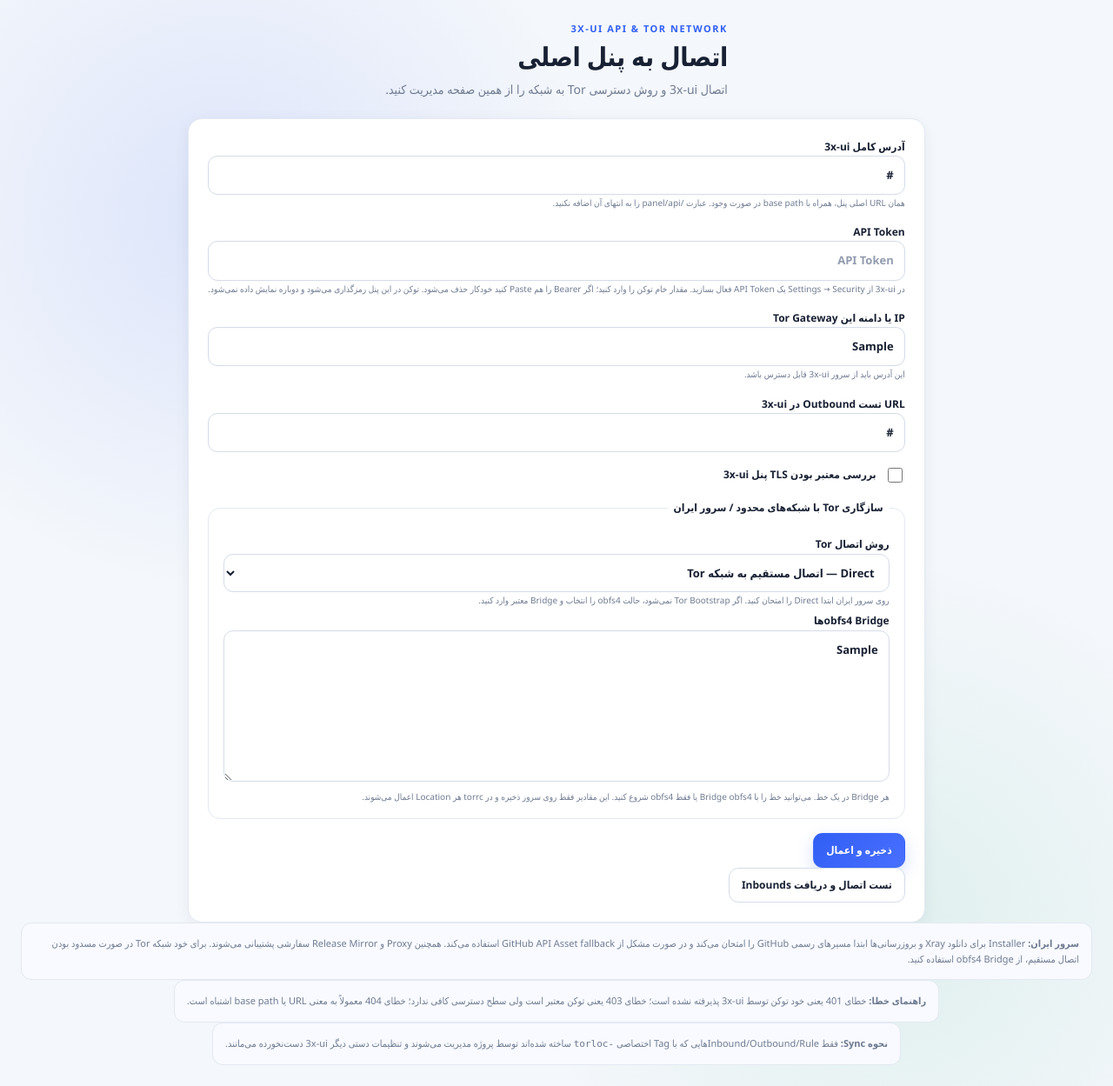
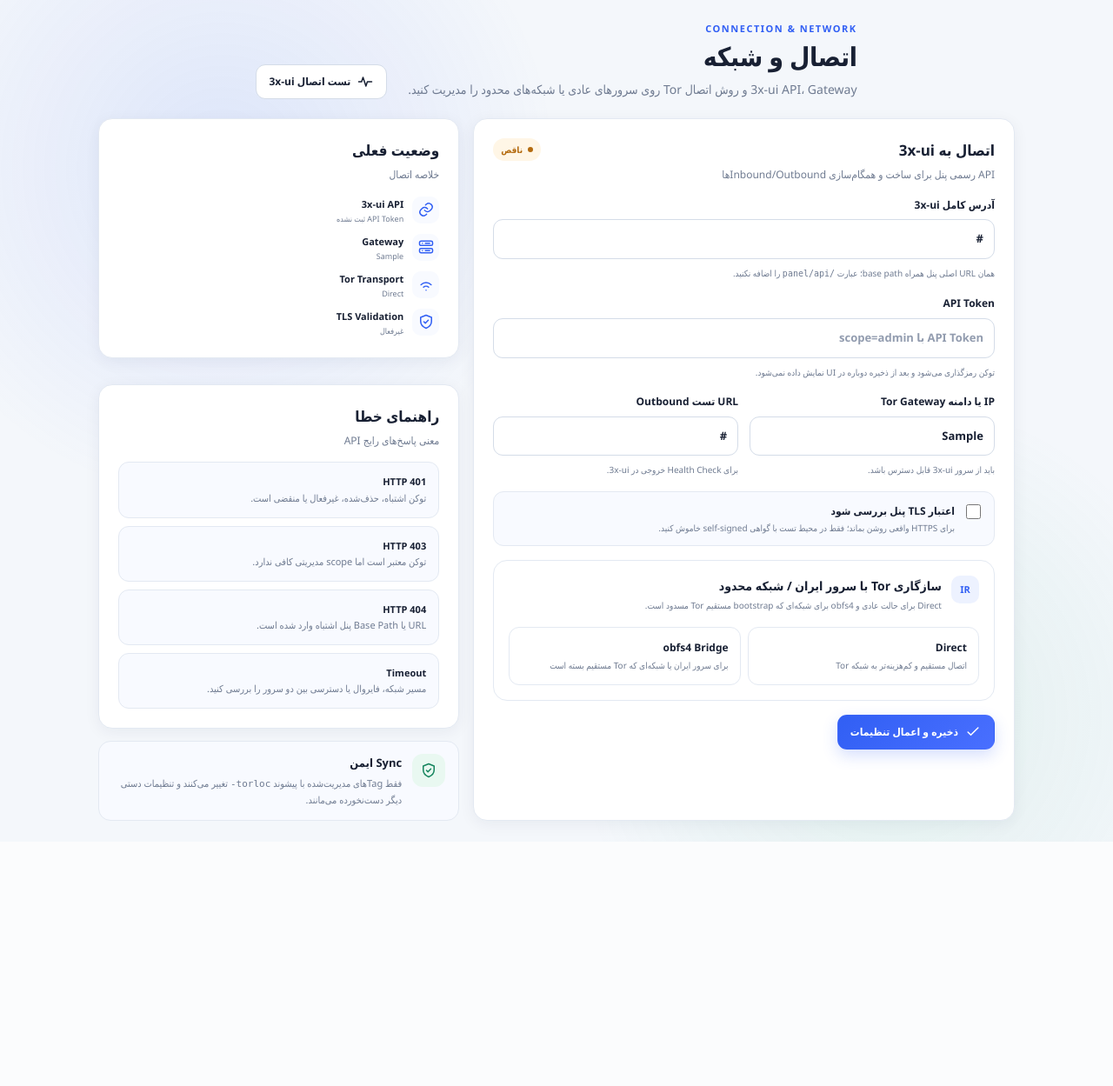
Before and after one commit to hazhanhasani/tor, a Flask app: template torpanel/templates/settings.html in a window 1280 px wide. Shown: the whole page at 87% size. After the commit the page ends 968 px from the top, so only its background shows below. Run offline with Flask 3, Linux system fonts and the light colour scheme; the template is opened without the code that fills it: most values are stand-ins (such as "Sample title", 1, 10 or a date in 2020); parts of the project's set-up code (start-up, migrations or seed data) failed here and were passed over.

Commit message:
Redesign 3x-ui and restricted-network settings

```diff
--- a/torpanel/templates/settings.html
+++ b/torpanel/templates/settings.html
@@ -1,36 +1,63 @@
 {% extends "base.html" %}
+{% from 'components/icons.html' import icon %}
 {% block title %}اتصال و شبکه | Tor Location Manager{% endblock %}
 {% block content %}
-<section class="page-head"><div><div class="eyebrow">3X-UI API & TOR NETWORK</div><h1>اتصال به پنل اصلی</h1><p class="muted">اتصال 3x-ui و روش دسترسی Tor به شبکه را از همین صفحه مدیریت کنید.</p></div></section>
-<section class="panel">
-  <form method="post" class="stack">
-    <input type="hidden" name="_csrf" value="{{ csrf_token() }}">
-    <label>آدرس کامل 3x-ui<input name="xui_base_url" value="{{ xui_base_url }}" placeholder="https://panel.example.com:2053/basepath" required><small>همان URL اصلی پنل، همراه با base path در صورت وجود. عبارت /panel/api را به انتهای آن اضافه نکنید.</small></label>
-    <label>API Token<input name="xui_api_token" type="password" placeholder="{{ 'ذخیره شده — برای تغییر مقدار جدید وارد کنید' if has_token else 'API Token' }}"><small>در 3x-ui از Settings → Security یک API Token فعال بسازید. مقدار خام توکن را وارد کنید؛ اگر Bearer را هم Paste کنید خودکار حذف می‌شود. توکن در این پنل رمزگذاری می‌شود و دوباره نمایش داده نمی‌شود.</small></label>
-    <label>IP یا دامنه این Tor Gateway<input name="gateway_host" value="{{ gateway_host }}" placeholder="tor1.example.com یا 203.0.113.10" required><small>این آدرس باید از سرور 3x-ui قابل دسترس باشد.</small></label>
-    <label>URL تست Outbound در 3x-ui<input name="xui_outbound_test_url" value="{{ xui_outbound_test_url }}"></label>
-    <label class="check"><input type="checkbox" name="xui_verify_tls" {% if xui_verify_tls %}checked{% endif %}> بررسی معتبر بودن TLS پنل 3x-ui</label>
+<section class="page-head">
+  <div><div class="eyebrow">CONNECTION & NETWORK</div><h1>اتصال و شبکه</h1><p>3x-ui API، Gateway و روش اتصال Tor روی سرورهای عادی یا شبکه‌های محدود را مدیریت کنید.</p></div>
+  <form method="post" action="{{ url_for('settings_test') }}"><input type="hidden" name="_csrf" value="{{ csrf_token() }}"><button class="button" type="submit">{{ icon('pulse') }} تست اتصال 3x-ui</button></form>
+</section>
 
-    <fieldset>
-      <legend>سازگاری Tor با شبکه‌های محدود / سرور ایران</legend>
-      <label>روش اتصال Tor
-        <select name="tor_transport_mode">
-          <option value="direct" {% if tor_transport_mode == 'direct' %}selected{% endif %}>Direct — اتصال مستقیم به شبکه Tor</option>
-          <option value="obfs4" {% if tor_transport_mode == 'obfs4' %}selected{% endif %}>obfs4 Bridge — مناسب شبکه‌هایی که Tor مستقیم مسدود است</option>
-        </select>
-        <small>روی سرور ایران ابتدا Direct را امتحان کنید. اگر Tor Bootstrap نمی‌شود، حالت obfs4 را انتخاب و Bridge معتبر وارد کنید.</small>
-      </label>
-      <label>obfs4 Bridgeها
-        <textarea name="tor_bridge_lines" rows="7" placeholder="obfs4 IP:PORT FINGERPRINT cert=... iat-mode=0">{{ tor_bridge_lines }}</textarea>
-        <small>هر Bridge در یک خط. می‌توانید خط را با Bridge obfs4 یا فقط obfs4 شروع کنید. این مقادیر فقط روی سرور ذخیره و در torrc هر Location اعمال می‌شوند.</small>
-      </label>
-    </fieldset>
+<div class="connection-grid">
+  <section class="panel">
+    <div class="section-title"><div><h2>اتصال به 3x-ui</h2><p>API رسمی پنل برای ساخت و همگام‌سازی Inbound/Outboundها</p></div><span class="status {{ 'ok' if has_token and xui_base_url else 'warn' }}">{{ 'پیکربندی شده' if has_token and xui_base_url else 'ناقص' }}</span></div>
+    <form method="post" class="stack">
+      <input type="hidden" name="_csrf" value="{{ csrf_token() }}">
+      <label class="field"><span>آدرس کامل 3x-ui</span><input name="xui_base_url" value="{{ xui_base_url }}" placeholder="https://panel.example.com:2053/basepath" required><small>همان URL اصلی پنل همراه base path؛ عبارت <code>/panel/api</code> را اضافه نکنید.</small></label>
+      <label class="field"><span>API Token</span><input name="xui_api_token" type="password" autocomplete="new-password" placeholder="{{ 'توکن ذخیره شده — برای تغییر مقدار جدید وارد کنید' if has_token else 'API Token با scope=admin' }}"><small>توکن رمزگذاری می‌شود و بعد از ذخیره دوباره در UI نمایش داده نمی‌شود.</small></label>
+      <div class="two">
+        <label class="field"><span>IP یا دامنه Tor Gateway</span><input name="gateway_host" value="{{ gateway_host }}" placeholder="tor1.example.com یا 203.0.113.10" required><small>باید از سرور 3x-ui قابل دسترس باشد.</small></label>
+        <label class="field"><span>URL تست Outbound</span><input name="xui_outbound_test_url" value="{{ xui_outbound_test_url }}" placeholder="https://www.google.com/generate_204"><small>برای Health Check خروجی در 3x-ui.</small></label>
+      </div>
+      <label class="check check-card"><input type="checkbox" name="xui_verify_tls" {% if xui_verify_tls %}checked{% endif %}><span><b>اعتبار TLS پنل بررسی شود</b><small>برای HTTPS واقعی روشن بماند؛ فقط در محیط تست با گواهی self-signed خاموش کنید.</small></span></label>
 
-    <div class="actions"><button class="button primary" type="submit">ذخیره و اعمال</button></div>
-  </form>
-  <form method="post" action="{{ url_for('settings_test') }}" class="test-form"><input type="hidden" name="_csrf" value="{{ csrf_token() }}"><button class="button" type="submit">تست اتصال و دریافت Inbounds</button></form>
-</section>
-<section class="note"><strong>سرور ایران:</strong> Installer برای دانلود Xray و بروزرسانی‌ها ابتدا مسیرهای رسمی GitHub را امتحان می‌کند و در صورت مشکل از GitHub API Asset fallback استفاده می‌کند. همچنین Proxy و Release Mirror سفارشی پشتیبانی می‌شوند. برای خود شبکه Tor در صورت مسدود بودن اتصال مستقیم، از obfs4 Bridge استفاده کنید.</section>
-<section class="note"><strong>راهنمای خطا:</strong> خطای 401 یعنی خود توکن توسط 3x-ui پذیرفته نشده است؛ خطای 403 یعنی توکن معتبر است ولی سطح دسترسی کافی ندارد؛ خطای 404 معمولاً به معنی URL یا base path اشتباه است.</section>
-<section class="note"><strong>نحوه Sync:</strong> فقط Inbound/Outbound/Ruleهایی که با Tag اختصاصی <code>torloc-</code> ساخته شده‌اند توسط پروژه مدیریت می‌شوند و تنظیمات دستی دیگر 3x-ui دست‌نخورده می‌مانند.</section>
+      <div class="form-section" style="padding:17px">
+        <div class="form-section-title"><span class="form-section-number">IR</span><div><h3>سازگاری Tor با سرور ایران / شبکه محدود</h3><p>Direct برای حالت عادی و obfs4 برای شبکه‌ای که bootstrap مستقیم Tor مسدود است.</p></div></div>
+        <div class="segmented">
+          <div class="segment-option"><input id="transportDirect" type="radio" name="tor_transport_mode" value="direct" {% if tor_transport_mode == 'direct' %}checked{% endif %}><label for="transportDirect">Direct<small>اتصال مستقیم و کم‌هزینه‌تر به شبکه Tor</small></label></div>
+          <div class="segment-option"><input id="transportObfs4" type="radio" name="tor_transport_mode" value="obfs4" {% if tor_transport_mode == 'obfs4' %}checked{% endif %}><label for="transportObfs4">obfs4 Bridge<small>برای سرور ایران یا شبکه‌ای که Tor مستقیم بسته است</small></label></div>
+        </div>
+        <div class="bridge-fields" data-bridge-fields data-hidden="{{ 'false' if tor_transport_mode == 'obfs4' else 'true' }}" style="margin-top:13px">
+          <label class="field"><span>Bridgeهای obfs4</span><textarea name="tor_bridge_lines" rows="7" class="mono" placeholder="obfs4 IP:PORT FINGERPRINT cert=... iat-mode=0">{{ tor_bridge_lines }}</textarea><small>هر Bridge یک خط. تعداد فعلی: {{ bridge_count }}. مقدار <code>Bridge </code> ابتدای خط اختیاری است.</small></label>
+          <div class="callout warning" style="margin-top:10px"><strong>نکته:</strong> فعال‌کردن Bridge بدون Bridge معتبر باعث می‌شود Tor instanceها بالا نیایند. پروژه قبل از اعمال، ساختار خطوط را بررسی می‌کند.</div>
+        </div>
+      </div>
+
+      <div class="actions"><button class="button primary" type="submit">{{ icon('check') }} ذخیره و اعمال تنظیمات</button></div>
+    </form>
+  </section>
+
+  <aside class="side-stack">
+    <section class="panel">
+      <div class="section-title"><div><h2>وضعیت فعلی</h2><p>خلاصه اتصال</p></div></div>
+      <div class="info-list">
+        <div class="info-row"><span class="mini-icon">{{ icon('link') }}</span><div><strong>3x-ui API</strong><small>{{ 'توکن ذخیره شده است' if has_token else 'API Token ثبت نشده' }}</small></div></div>
+        <div class="info-row"><span class="mini-icon">{{ icon('server') }}</span><div><strong>Gateway</strong><small>{{ gateway_host or 'آدرس Gateway مشخص نشده' }}</small></div></div>
+        <div class="info-row"><span class="mini-icon">{{ icon('wifi') }}</span><div><strong>Tor Transport</strong><small>{{ 'obfs4 Bridge · ' ~ bridge_count ~ ' bridge' if tor_transport_mode == 'obfs4' else 'Direct' }}</small></div></div>
+        <div class="info-row"><span class="mini-icon">{{ icon('shield') }}</span><div><strong>TLS Validation</strong><small>{{ 'فعال' if xui_verify_tls else 'غیرفعال' }}</small></div></div>
+      </div>
+    </section>
+
+    <section class="panel">
+      <div class="section-title"><div><h2>راهنمای خطا</h2><p>معنی پاسخ‌های رایج API</p></div></div>
+      <div class="quick-list">
+        <div class="callout"><strong>HTTP 401</strong><br>توکن اشتباه، حذف‌شده، غیرفعال یا منقضی است.</div>
+        <div class="callout"><strong>HTTP 403</strong><br>توکن معتبر است اما scope مدیریتی کافی ندارد.</div>
+        <div class="callout"><strong>HTTP 404</strong><br>URL یا Base Path پنل اشتباه وارد شده است.</div>
+        <div class="callout"><strong>Timeout</strong><br>مسیر شبکه، فایروال یا دسترسی بین دو سرور را بررسی کنید.</div>
+      </div>
+    </section>
+
+    <section class="status-banner success"><div class="status-icon">{{ icon('shield') }}</div><div><strong>Sync ایمن</strong><p>فقط Tagهای مدیریت‌شده با پیشوند <code>torloc-</code> تغییر می‌کنند و تنظیمات دستی دیگر دست‌نخورده می‌مانند.</p></div></section>
+  </aside>
+</div>
 {% endblock %}
```
